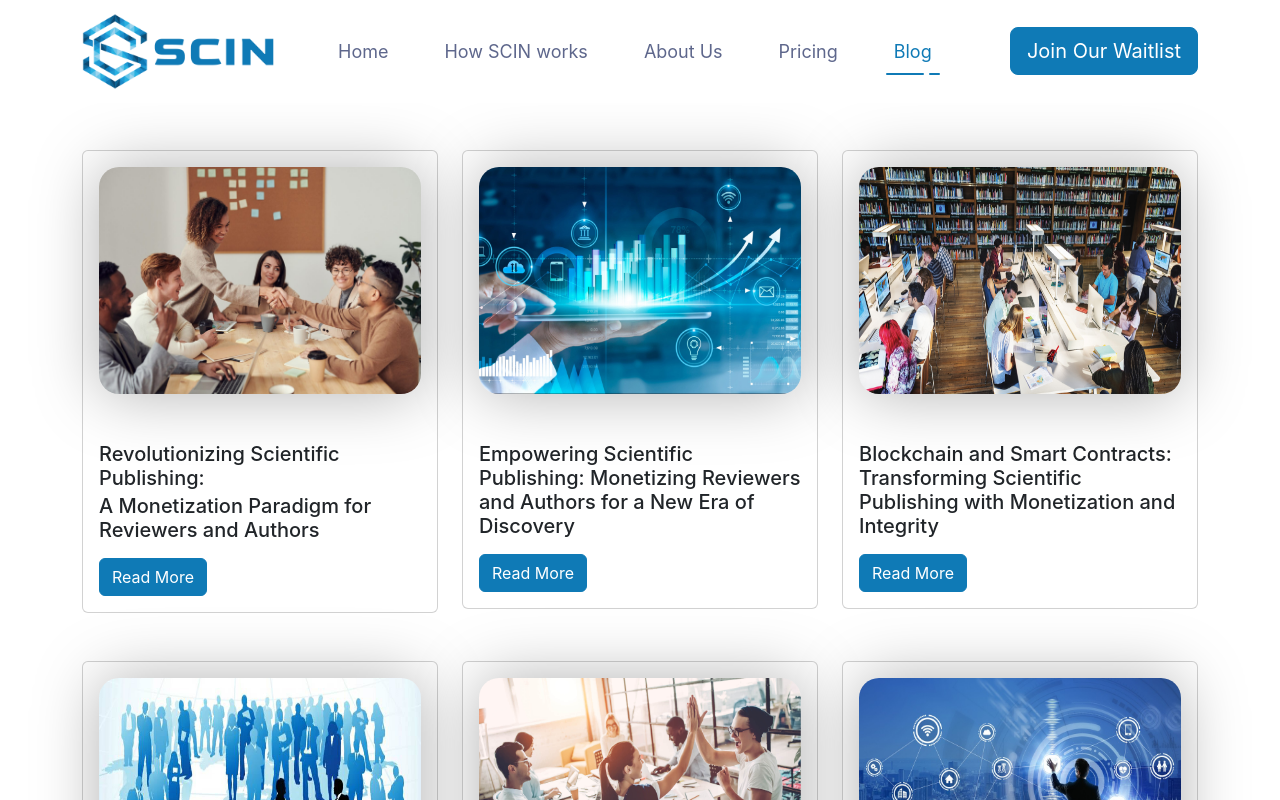
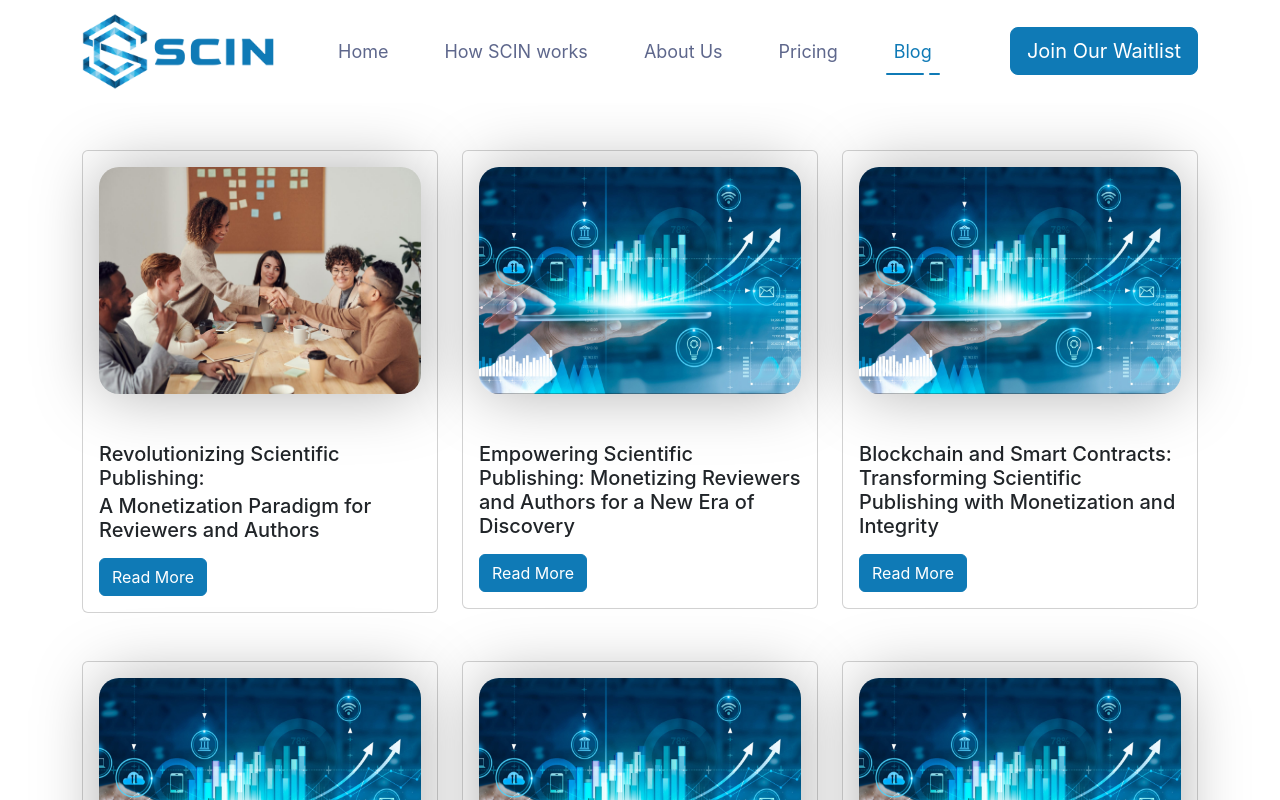
Before and after one commit to scinhq/landing-page, a Next.js app: page /blog in a window 1280 px wide. Shown: the top 800 px of the page. Built offline with nearby package versions, Linux system fonts and the light colour scheme.

Commit message:
build set up

```diff
--- a/src/components/Navbar.tsx
+++ b/src/components/Navbar.tsx
@@ -1,7 +1,7 @@
 import { useRouter } from 'next/router';
 import Image from 'next/image';
 import Link from 'next/link';
-import Logo from '../../public/img/logo/logo.png';
+//import Logo from '../../public/img/logo/logo.png';
 
 export default function Navbar() {
   const router = useRouter();
@@ -15,7 +15,7 @@ export default function Navbar() {
               <div style={{ width: '12rem' }}>
                 <Image
                   className="logo-1"
-                  src={Logo}
+                  src="/img/logo/logo.png"
                   alt="SCIN Logo"
                   layout="responsive"
                   width={1000}
--- a/src/pages/about.tsx
+++ b/src/pages/about.tsx
@@ -20,6 +20,7 @@ const FixedMenuLayout = () => (
             size="mini"
             src="/img/logo/logo.png"
             style={{ marginRight: '1.5em' }}
+            alt="logo image"
           />
           Project Name
         </Menu.Item>
--- a/src/pages/blog.tsx
+++ b/src/pages/blog.tsx
@@ -5,12 +5,10 @@ import Image from 'next/image';
 import ScrollTopView from '../components/Scroller';
 import FooterView from '../components/Footer';
 import Link from 'next/link'; // <-- Import the Link component
-import firstImage from '../../public/img/hero/1_j6TaV7aTIeTEH_z4o0MozA.jpg';
-import secondImage from '../../public/img/hero/1602186250-GettyImages-1150199386.jpg';
-import thirdImage from '../../public/img/hero/image.png';
-import fourthImage from '../../public/img/hero/membership_orig.jpg';
-import fifthImage from '../../public/img/hero/teamwork-in-the-workplace-rh.jpg';
-import sixthImage from '../../public/img/hero/new-hero.jpg';
+// import thirdImage from '../../public/img/hero/image.png';
+// import fourthImage from '../../public/img/hero/membership_orig.jpg';
+// import fifthImage from '../../public/img/hero/teamwork-in-the-workplace-rh.jpg';
+// import sixthImage from '../../public/img/hero/new-hero.jpg';
 
 const blogs = [
   {
@@ -21,7 +19,7 @@ const blogs = [
        the quality of research but also addresses the financial concerns of both stakeholders. In this blog post,
        we will explore how revolutionary scientific publishing can monetize both reviewers and authors, driving
        organic growth and fostering collaboration within the research community. ...`,
-    image: firstImage,
+    image: '/img/hero/1_j6TaV7aTIeTEH_z4o0MozA.jpg',
   },
   {
     title:
@@ -31,31 +29,31 @@ const blogs = [
       This paradigm shift not only elevates the standard of published work but also acknowledges the invaluable contributions
       of those involved. In this blog post, we delve into the concept of monetizing both reviewers and authors in the context
       of groundbreaking scientific publishing.`,
-    image: secondImage,
+    image: '/img/hero/1602186250-GettyImages-1150199386.jpg',
   },
   {
     title:
       'Blockchain and Smart Contracts: Transforming Scientific Publishing with Monetization and Integrity',
     content: `In the rapidly evolving landscape of scientific publishing, traditional models are being challenged by innovative approaches that seek to benefit both reviewers and authors. This paradigm shift not only enhances the quality of research but also addresses the financial concerns of both stakeholders. In this blog post, we will explore how revolutionary scientific publishing can monetize both reviewers and authors, driving organic growth and fostering collaboration within the research community. ...`,
-    image: thirdImage,
+    image: '/img/hero/1602186250-GettyImages-1150199386.jpg',
   },
   {
     title:
       'Elevating Scholarly Publishing: Harnessing AI to Match Papers, Editors, Reviewers, and Optimize Content Discovery',
     content: `In the rapidly evolving landscape of scientific publishing, traditional models are being challenged by innovative approaches that seek to benefit both reviewers and authors. This paradigm shift not only enhances the quality of research but also addresses the financial concerns of both stakeholders. In this blog post, we will explore how revolutionary scientific publishing can monetize both reviewers and authors, driving organic growth and fostering collaboration within the research community. ...`,
-    image: fourthImage,
+    image: '/img/hero/1602186250-GettyImages-1150199386.jpg',
   },
   {
     title:
       'Blockchain and Smart Contracts: Transforming Scientific Publishing with Monetization and Integrity',
     content: `In the rapidly evolving landscape of scientific publishing, traditional models are being challenged by innovative approaches that seek to benefit both reviewers and authors. This paradigm shift not only enhances the quality of research but also addresses the financial concerns of both stakeholders. In this blog post, we will explore how revolutionary scientific publishing can monetize both reviewers and authors, driving organic growth and fostering collaboration within the research community. ...`,
-    image: fifthImage,
+    image: '/img/hero/1602186250-GettyImages-1150199386.jpg',
   },
   {
     title:
       'Elevating Scholarly Publishing: Harnessing AI to Match Papers, Editors, Reviewers, and Optimize Content Discovery',
     content: `In the rapidly evolving landscape of scientific publishing, traditional models are being challenged by innovative approaches that seek to benefit both reviewers and authors. This paradigm shift not only enhances the quality of research but also addresses the financial concerns of both stakeholders. In this blog post, we will explore how revolutionary scientific publishing can monetize both reviewers and authors, driving organic growth and fostering collaboration within the research community. ...`,
-    image: sixthImage,
+    image: '/img/hero/1602186250-GettyImages-1150199386.jpg',
   },
 ];
 
--- a/src/pages/howScinWorks.tsx
+++ b/src/pages/howScinWorks.tsx
@@ -9,7 +9,6 @@ import {
 } from '@fortawesome/free-solid-svg-icons';
 import SEO from '../components/seo';
 import Image from 'next/image';
-import empoweringImage from '../../public/img/hero/1_j6TaV7aTIeTEH_z4o0MozA.jpg';
 import Navbar from '../components/Navbar';
 import ScrollTopView from '../components/Scroller';
 import FooterView from '../components/Footer';
@@ -62,7 +61,7 @@ export default function HowScinWorks() {
                 }}
               >
                 <Image
-                  src={empoweringImage}
+                  src="img/hero/1602186250-GettyImages-1150199386.jpg"
                   layout="responsive"
                   width={851}
                   height={601}
```
Also changed, not shown: package.json (+4 -3 lines), src/components/TeamView.tsx (+6 -6 lines), src/pages/[slug].tsx (+14 -14 lines), src/pages/index.tsx (+3 -10 lines), .eslintrc.json, public/img/hero/membership_orig.jpg (deleted), 1 other file (tests, documents, lock files or other folders).
